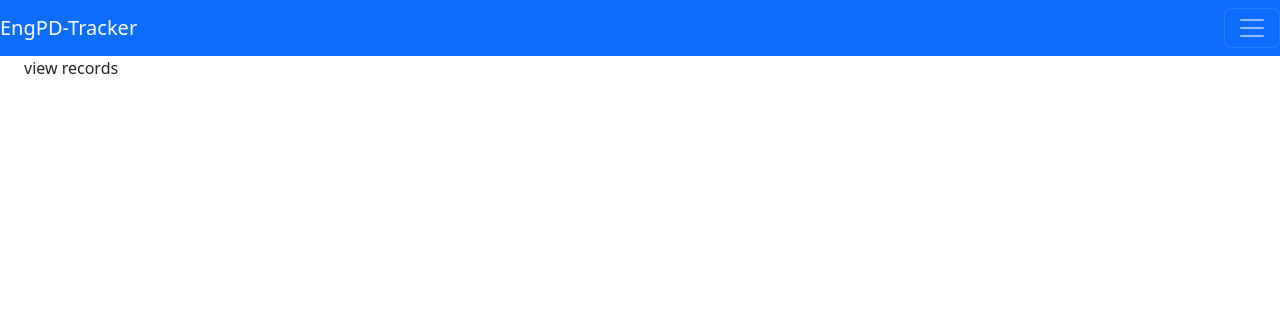
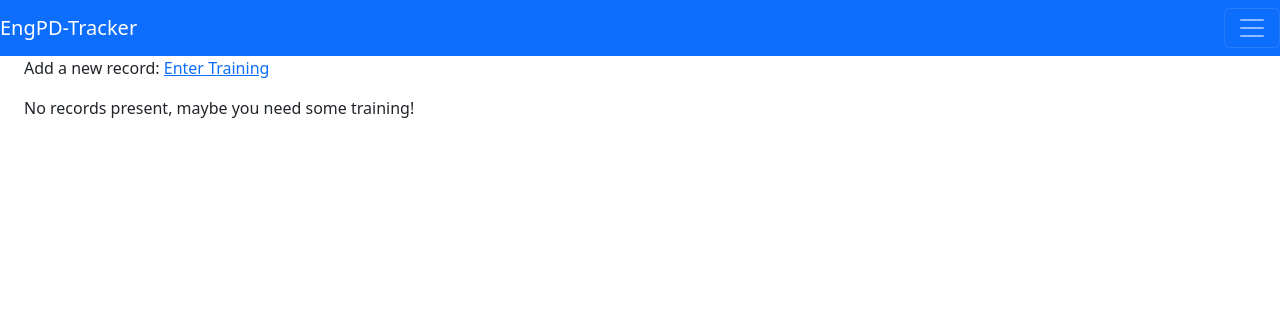
Before and after one commit to microtechno9000/engineering-pd-tracker, a Flask app: page /records in a window 1280 px wide. Shown: the top 316 px of the page. Run offline with Flask 3, Linux system fonts and the light colour scheme; some libraries are stand-ins or nearby versions.

Commit message:
start of record CRUD

```diff
--- a/app/records/routes.py
+++ b/app/records/routes.py
@@ -4,7 +4,19 @@ from app.records import blueprint_records
 from app.extensions import db
 from app.models.record import Record
 
+
 @blueprint_records.route('/records')
-def media():
+def view_records():
     records = Record.query.all()
     return render_template('records.html', records=records)
+
+
+@blueprint_records.route('/record-add')
+def add_record():
+    return render_template('record_add.html')
+
+
+@blueprint_records.route('/record/<id>')
+def edit_record(id):
+    record = Record.query.filter_by(id=id).first()
+    return render_template('record_edit.html', record=record)
--- a/app/records/templates/records.html
+++ b/app/records/templates/records.html
@@ -4,8 +4,8 @@
 
 {% block content %}
     <div class="container-fluid h-100 mx-auto">
-        <p> view records </p>
-    </div>
+        <p>Add a new record: <a href="record-add">Enter Training</a> </p>
+        {% if records: %}
             {% for record in records %}
                 <div class="record">
                     <p><b>{{ record.title }}</b></p>
@@ -19,4 +19,10 @@
                     </div>
                 </div>
             {% endfor %}
+        {% else: %}
+            <div class="record">
+                No records present, maybe you need some training!
+            </div>
+        {% endif %}
+    </div>
 {% endblock %}
--- a/migrations/env.py
+++ b/migrations/env.py
@@ -25,6 +25,7 @@ from flask import current_app
 config.set_main_option('sqlalchemy.url',
                        current_app.config.get('SQLALCHEMY_DATABASE_URI'))
 target_metadata = current_app.extensions['migrate'].db.metadata
+
 
 # other values from the config, defined by the needs of env.py,
 # can be acquired:
```
Also changed, not shown: app/records/templates/record_add.html (added, +8 -0 lines), app/records/templates/record_edit.html (added, +12 -0 lines), app/extensions.py (line endings or trailing spaces), app/models/trainingactivity.py (line endings or trailing spaces). Lines whose indentation alone changed are shown as unchanged.
